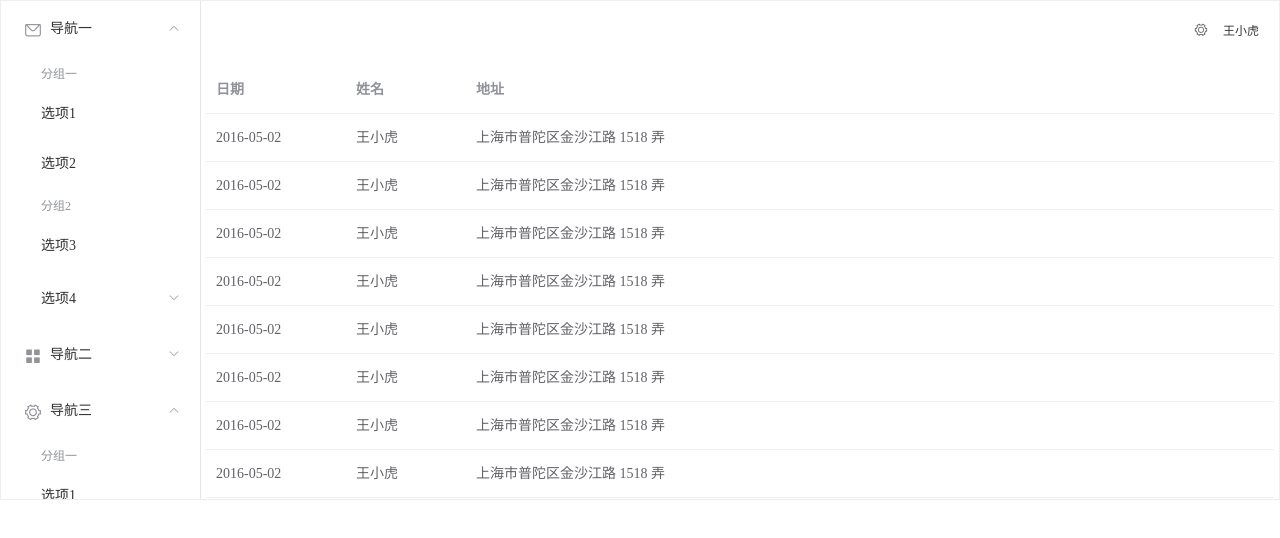
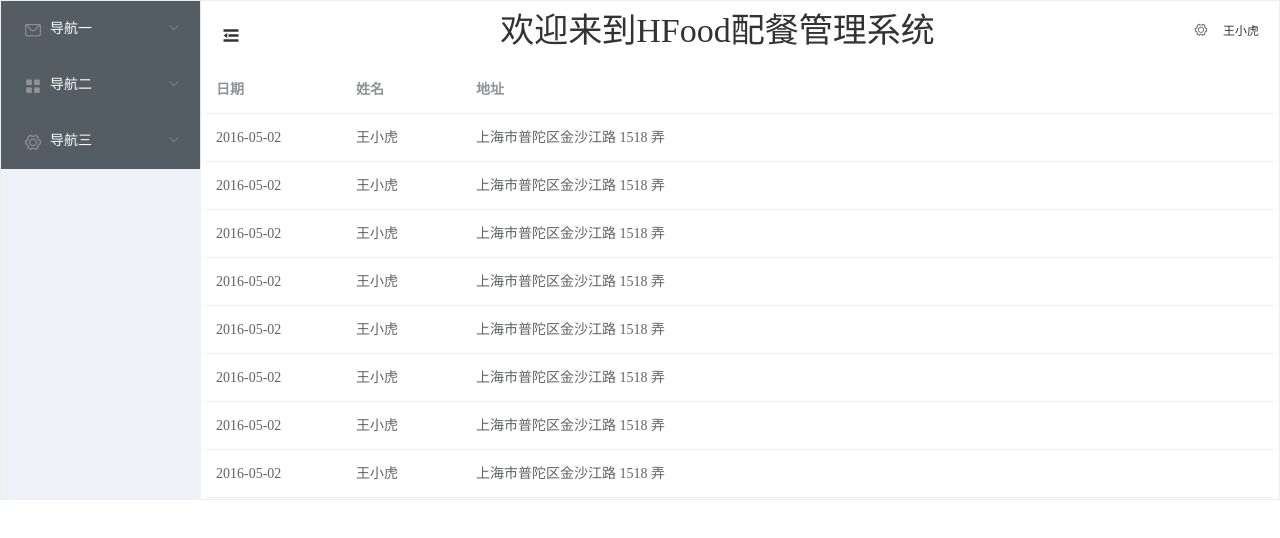
Before and after one commit to zhouzhoi/HFood, a Vue app in the folder front/: page / in a window 1280 px wide. Shown: the top 538 px of the page. Built offline with nearby package versions, Linux system fonts and the light colour scheme.

Commit message:
编写Header头页面（添加dropdown下拉、菜单伸缩图标、欢迎字样）

```diff
--- a/front/src/components/PageHeader.vue
+++ b/front/src/components/PageHeader.vue
@@ -1,11 +1,16 @@
 <template>
-  <div>
+  <div style="display: flex;line-height: 60px;">
+    <div style="margin-top: 8px;">
+      <i class="el-icon-s-fold" style="font-size: 20px;cursor: pointer;" ></i>
+    </div>
+    <div style="flex: 1;text-align: center;font-size: 34px;">
+      <span>欢迎来到HFood配餐管理系统</span>
+    </div>
     <el-dropdown>
       <i class="el-icon-setting" style="margin-right: 15px"></i>
       <el-dropdown-menu slot="dropdown">
-        <el-dropdown-item>查看</el-dropdown-item>
-        <el-dropdown-item>新增</el-dropdown-item>
-        <el-dropdown-item>删除</el-dropdown-item>
+        <el-dropdown-item @click.native="toUser">个人中心</el-dropdown-item>
+        <el-dropdown-item @click.native="logout">退出登录</el-dropdown-item>
       </el-dropdown-menu>
     </el-dropdown>
     <span>王小虎</span>
@@ -14,7 +19,15 @@
 
 <script>
 export default {
-  name: "PageHeader"
+  name: "PageHeader",
+  methods:{
+    toUser(){
+      console.log('to_user')
+    },
+    logout() {
+      console.log('logout')
+    }
+  }
 }
 </script>
 
--- a/front/src/components/SideBar.vue
+++ b/front/src/components/SideBar.vue
@@ -1,5 +1,11 @@
 <template>
-  <el-menu :default-openeds="['1', '3']">
+  <el-menu :default-active="2"
+           class="el-menu-vertical-demo"
+           @open="handleOpen"
+           @close="handleClose"
+           background-color="#545c64"
+           text-color="#fff"
+           active-text-color="#ffd04b">
     <el-submenu index="1">
       <template slot="title"><i class="el-icon-message"></i>导航一</template>
       <el-menu-item-group>
```
